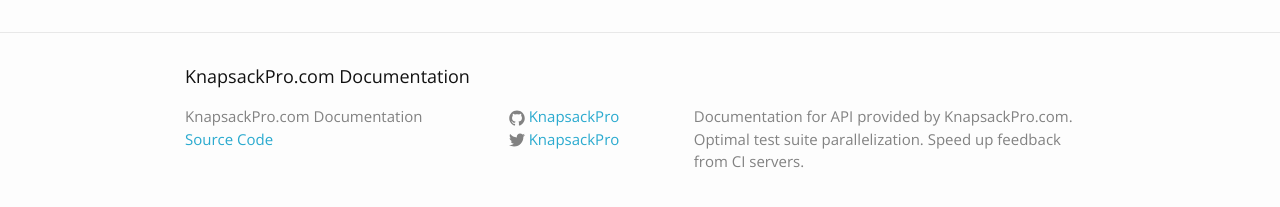
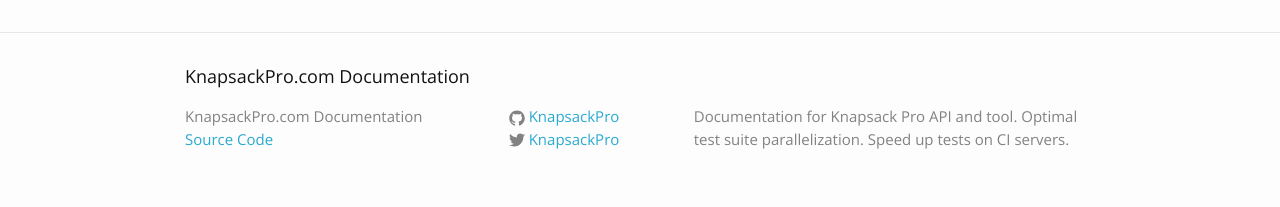
Before and after one commit to KnapsackPro/docs.knapsackpro.com, a Jekyll site: the page built from index.html, in a window 1280 px wide. Shown: the part 382-589 px from the top of the page. Built offline with Jekyll 4.4.1, drawn with Linux system fonts in a browser that asks for light colours.

Commit message:
Update description

```diff
--- a/_config.yml
+++ b/_config.yml
@@ -1,8 +1,8 @@
 # Site settings
 title: KnapsackPro.com Documentation
 description: > # this means to ignore newlines until "baseurl:"
-  Documentation for API provided by KnapsackPro.com.
-  Optimal test suite parallelization. Speed up feedback from CI servers.
+  Documentation for Knapsack Pro API and tool.
+  Optimal test suite parallelization. Speed up tests on CI servers.
 baseurl: "" # the subpath of your site, e.g. /blog/
 url: "http://docs.knapsackpro.com" # the base hostname & protocol for your site
 knapsack_pro_url: https://knapsackpro.com
```
